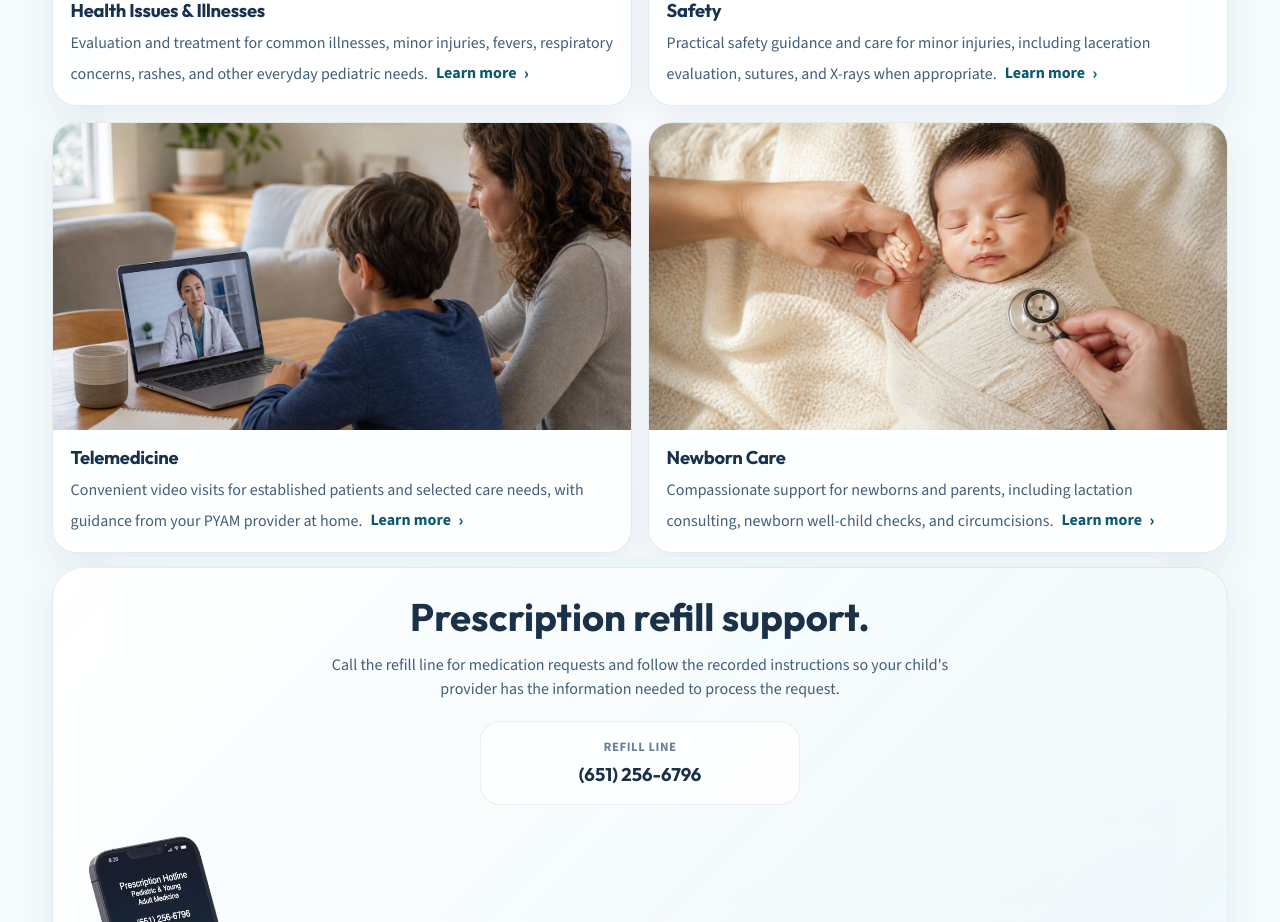
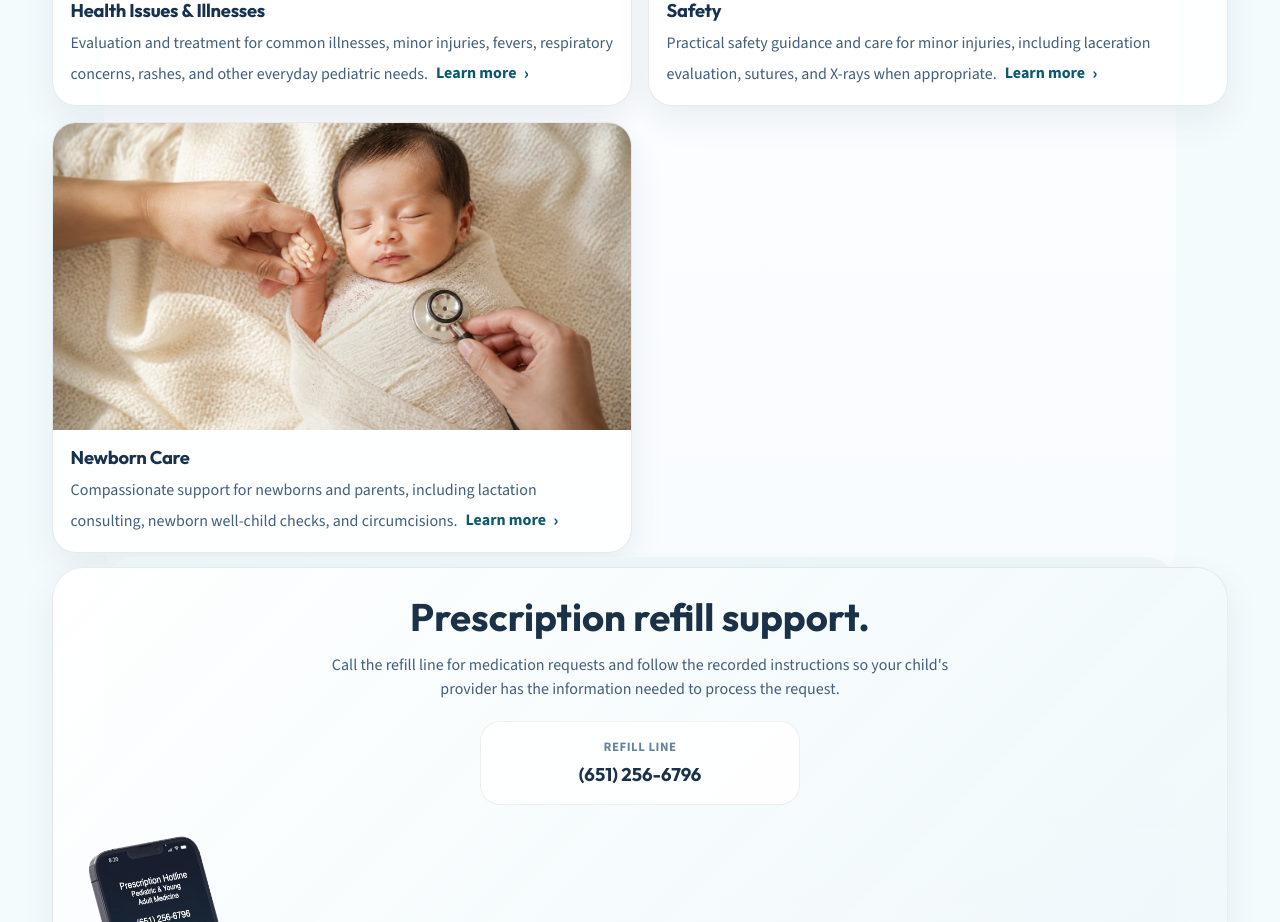
Before and after one commit to AlexOrdonez11/PYAM_Prototype, a React (Vite) app: page / in a window 1280 px wide. Shown: the part 3120-4042 px from the top of the page. Built offline with nearby package versions, Linux system fonts and the light colour scheme.

Commit message:
tel removed from services

```diff
--- a/src/data/navigation.js
+++ b/src/data/navigation.js
@@ -29,7 +29,6 @@ export const navigation = [
       { label: 'Safety', to: '/services/safety' },
       { label: 'Immunizations', to: '/services/immunizations' },
       { label: 'Newborn Care', to: '/services/newborn-care' },
-      { label: 'Telemedicine', to: '/telemedicine' },
     ],
   },
   {
--- a/src/data/services.js
+++ b/src/data/services.js
@@ -136,30 +136,6 @@ export const services = [
     relatedLinks: ['Well Child Visits', 'Forms & Resources', 'Locations'],
   },
   {
-    slug: 'telemedicine',
-    to: '/telemedicine',
-    title: 'Telemedicine',
-    eyebrow: 'Virtual Care',
-    description:
-      'Convenient video visits for established patients and selected care needs, with guidance from your PYAM provider at home.',
-    image: '/images/telemedicine-family-video-visit.jpg',
-    detail:
-      'Connect with a provider using a camera-enabled phone, tablet, or computer when telemedicine is appropriate for the visit.',
-    bullets: [
-      'Live video visits from home',
-      'Available for select visit types',
-      'Clear treatment and follow-up guidance',
-    ],
-    bestFor: 'Established PYAM patients whose concerns can be safely and effectively evaluated through a virtual appointment.',
-    includes: [
-      'Live discussion with a provider',
-      'Treatment and next-step guidance',
-      'Prescriptions when clinically appropriate',
-    ],
-    commonQuestions: [],
-    relatedLinks: ['Health Issues & Illnesses', 'Locations', 'Contact'],
-  },
-  {
     slug: 'newborn-care',
     title: 'Newborn Care',
     eyebrow: 'Infant Care',
--- a/src/pages/HomePage.jsx
+++ b/src/pages/HomePage.jsx
@@ -177,7 +177,7 @@ function HomePage() {
                   <h3>{service.title}</h3>
                   <p>
                     {service.description}
-                  <Link to={service.to ?? `/services/${service.slug}`} className="section-link">
+                  <Link to={`/services/${service.slug}`} className="section-link">
                       &ensp;Learn more
                     </Link>
                   </p>
--- a/src/pages/SearchResultsPage.jsx
+++ b/src/pages/SearchResultsPage.jsx
@@ -23,6 +23,13 @@ const searchablePages = [
     to: '/patient-portal',
     keywords: ['FollowMyHealth', 'registration', 'proxy access'],
   },
+  {
+    type: 'Page',
+    title: 'Telemedicine',
+    description: 'Learn about virtual visits for established PYAM patients and selected care needs.',
+    to: '/telemedicine',
+    keywords: ['virtual care', 'video visit', 'appointment from home', 'computer', 'tablet', 'phone'],
+  },
   ...providers.map((provider) => ({
     type: 'Provider',
     title: provider.name,
@@ -34,7 +41,7 @@ const searchablePages = [
     type: 'Service',
     title: service.title,
     description: service.description,
-    to: service.to ?? `/services/${service.slug}`,
+    to: `/services/${service.slug}`,
     keywords: [service.eyebrow, service.detail, service.bullets, service.bestFor],
   })),
   ...locations.map((location) => ({
--- a/src/pages/ServicesPage.jsx
+++ b/src/pages/ServicesPage.jsx
@@ -24,7 +24,7 @@ function ServicesPage() {
                 <p className="card-kicker">{service.eyebrow}</p>
                 <h2>{service.title}</h2>
                 <p>{service.description}</p>
-                <Link to={service.to ?? `/services/${service.slug}`} className="button button-primary">
+                <Link to={`/services/${service.slug}`} className="button button-primary">
                   View service
                 </Link>
               </div>
```
